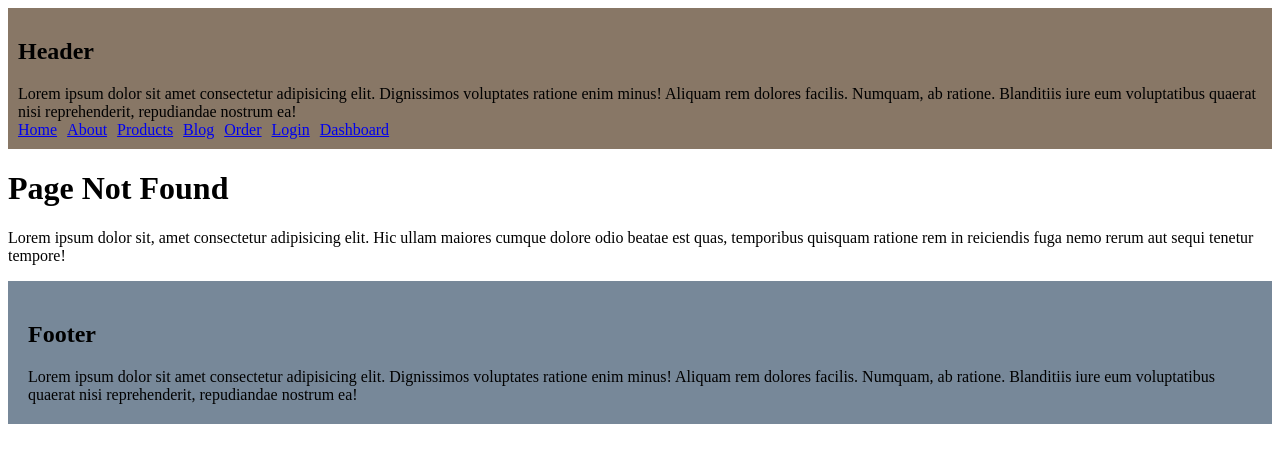
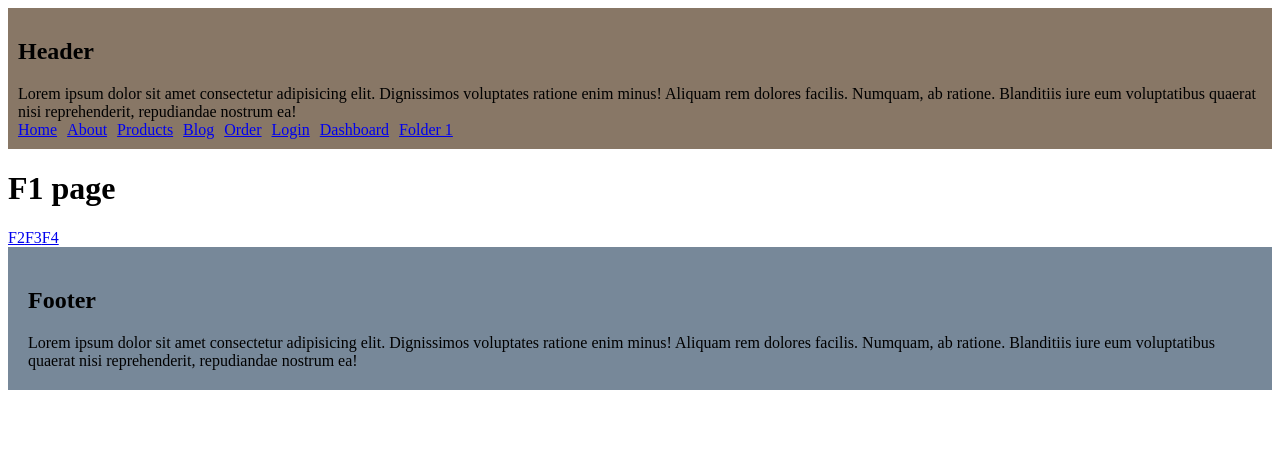
Before and after one commit to Nicolai800/NextLessons, a Next.js app: page /f1 in a window 1280 px wide. Before the commit this address had no page. Shown: the top 462 px of the page. Built offline with nearby package versions, Linux system fonts and the light colour scheme.

Commit message:
31 - Intercepting Routes

```diff
--- /dev/null
+++ b/src/app/f1/(.)f2/page.tsx
@@ -0,0 +1,3 @@
+export default function InterceptedF2(){
+    return  <h1>(.) Intercepted F2 page</h1>
+}
--- /dev/null
+++ b/src/app/f1/f2/page.tsx
@@ -0,0 +1,3 @@
+export default function F2(){
+    return <h1>F2 page</h1>
+}
--- /dev/null
+++ b/src/app/f1/f3/page.tsx
@@ -0,0 +1,3 @@
+export default function F3 () {
+    return <h1>F3</h1>
+}
--- /dev/null
+++ b/src/app/f1/f4/(..)f3/page.tsx
@@ -0,0 +1,3 @@
+export default function InterceptedF3() {
+  return <h1>(..) Intercepted F3 page</h1>;
+}
--- /dev/null
+++ b/src/app/f1/f4/(...)about/page.tsx
@@ -0,0 +1,3 @@
+export default function InterceptedAbout(){
+    return <h1>(...) Intercepted About page</h1>
+}
--- /dev/null
+++ b/src/app/f1/page.tsx
@@ -0,0 +1,13 @@
+import Link from "next/link";
+
+export default function F1(){
+    return (<>
+    <h1>F1 page</h1>
+    <div>
+        <Link href="/f1/f2">F2</Link>
+        <Link href="/f1/f3">F3</Link>
+        <Link href="/f1/f4">F4</Link>
+    </div>
+    </>)
+
+}
--- a/src/components/header/page.jsx
+++ b/src/components/header/page.jsx
@@ -19,6 +19,7 @@
         <Link href="/order-product">Order</Link>
         <Link href="/login">Login</Link>
         <Link href="/complex-dashboard">Dashboard</Link>
+        <Link href="/f1">Folder 1</Link>
       </div>
     </div>
   );
```
Also changed, not shown: src/app/f1/f4/page.tsx (added, +12 -0 lines).
